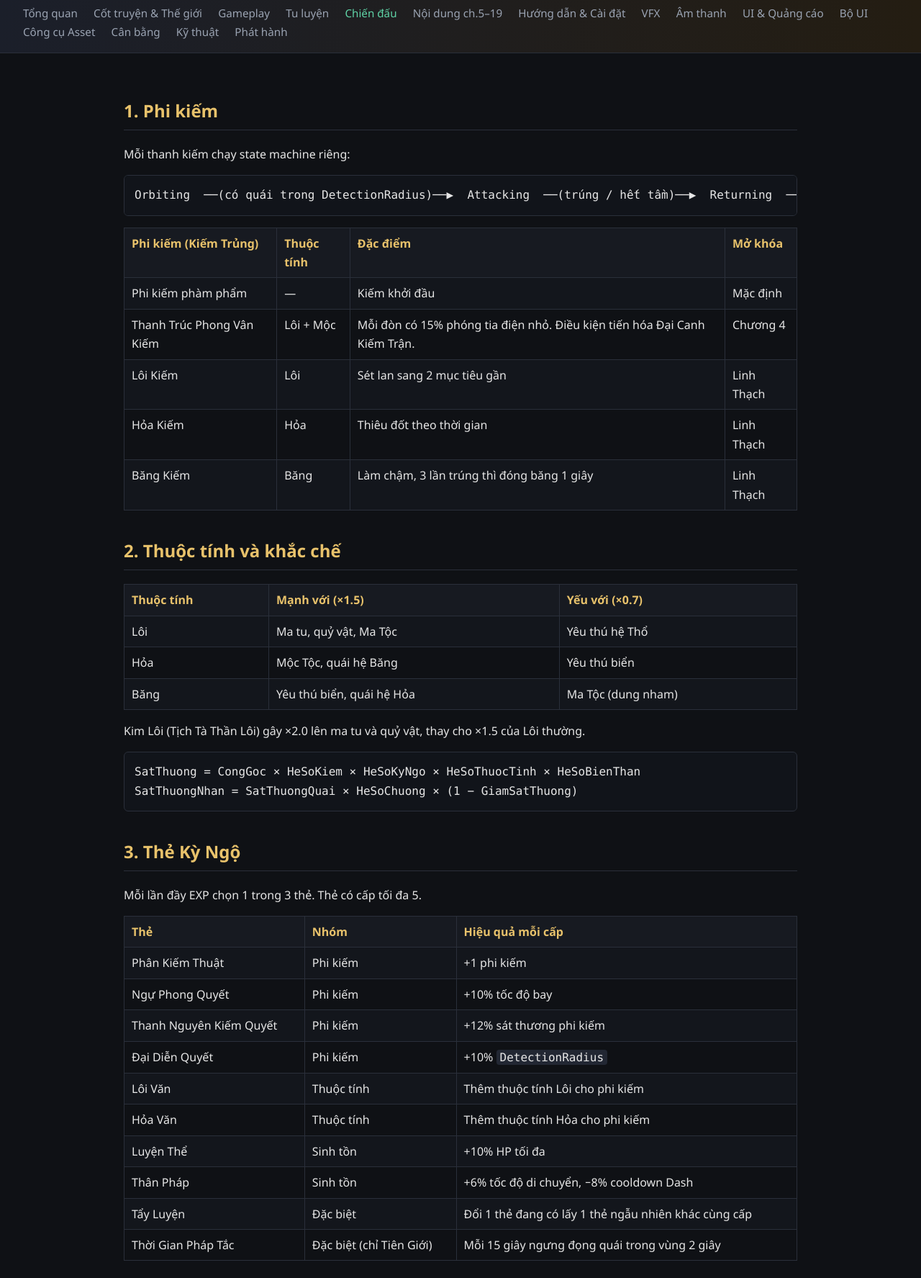
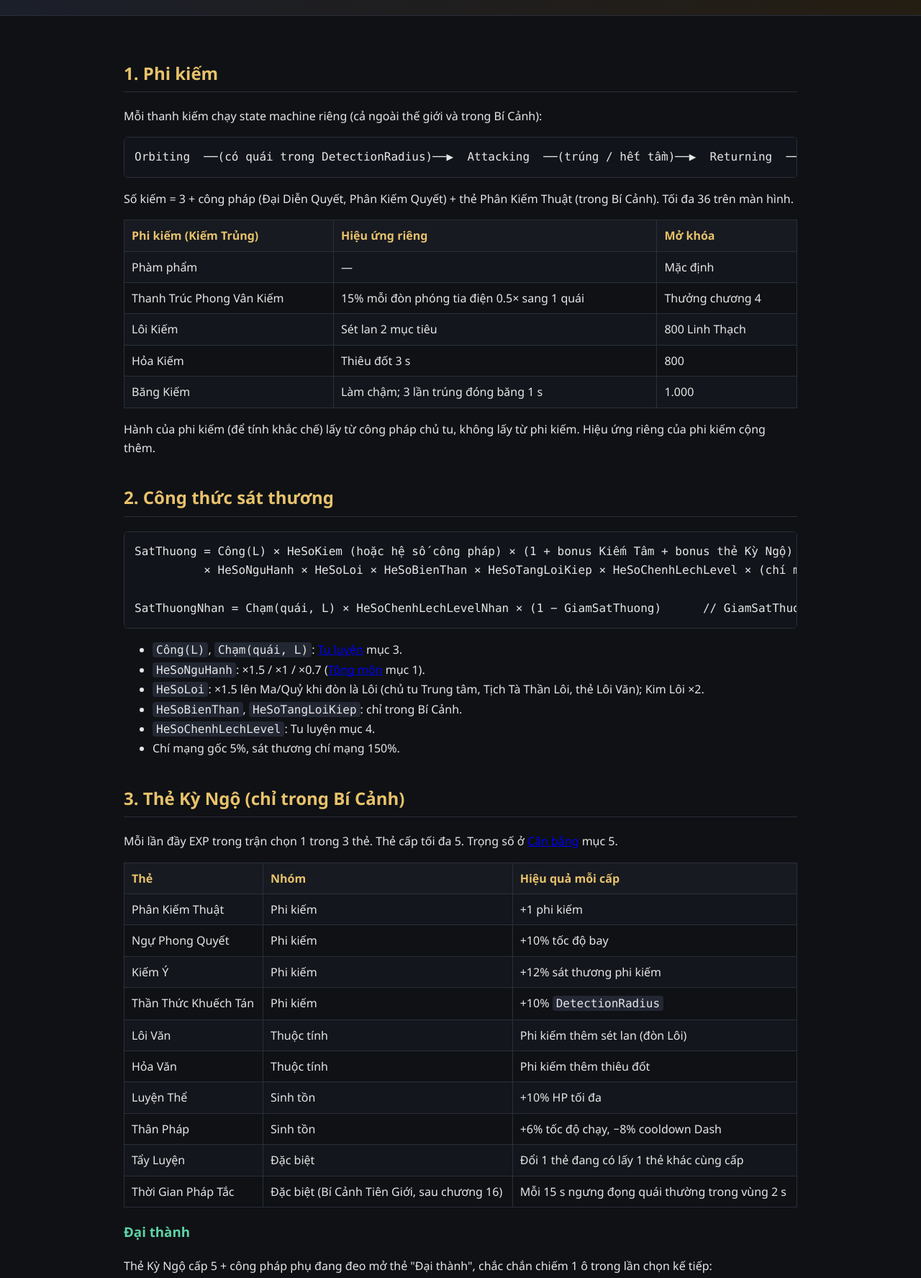
Before and after one commit to Sylphvo/gametutien, a plain HTML site: page chien-dau.html in a window 1280 px wide. Shown: the part 59-1834 px from the top of the page at 72% size. Drawn offline with Linux system fonts and the light colour scheme.

Commit message:
Update chien-dau.html

```diff
--- a/chien-dau.html
+++ b/chien-dau.html
@@ -10,92 +10,76 @@
 <header>
   <h1>Chiến đấu</h1>
   <nav>
-    <a href="index.html">Tổng quan</a>
-    <a href="gdd.html">Cốt truyện &amp; Thế giới</a>
-    <a href="gameplay.html">Gameplay</a>
-    <a href="tu-luyen.html">Tu luyện</a>
-    <a href="chien-dau.html" class="active">Chiến đấu</a>
-    <a href="noi-dung.html">Nội dung ch.5–19</a>
-    <a href="he-thong-phu.html">Hướng dẫn &amp; Cài đặt</a>
-    <a href="vfx.html">VFX</a>
-    <a href="am-thanh.html">Âm thanh</a>
-    <a href="ui-quang-cao.html">UI &amp; Quảng cáo</a>
-    <a href="ui-kit.html">Bộ UI</a>
-    <a href="cong-cu-asset.html">Công cụ Asset</a>
-    <a href="can-bang.html">Cân bằng</a>
-    <a href="ky-thuat.html">Kỹ thuật</a>
-    <a href="phat-hanh.html">Phát hành</a>
   </nav>
 </header>
 <main>
   <h2>1. Phi kiếm</h2>
-  <p>Mỗi thanh kiếm chạy state machine riêng:</p>
+  <p>Mỗi thanh kiếm chạy state machine riêng (cả ngoài thế giới và trong Bí Cảnh):</p>
   <pre><code>Orbiting  ──(có quái trong DetectionRadius)──▶  Attacking  ──(trúng / hết tầm)──▶  Returning  ──▶  Orbiting</code></pre>
+  <p>Số kiếm = 3 + công pháp (Đại Diễn Quyết, Phân Kiếm Quyết) + thẻ Phân Kiếm Thuật (trong Bí Cảnh). Tối đa 36 trên màn hình.</p>
   <table>
-    <tr><th>Phi kiếm (Kiếm Trủng)</th><th>Thuộc tính</th><th>Đặc điểm</th><th>Mở khóa</th></tr>
-    <tr><td>Phi kiếm phàm phẩm</td><td>—</td><td>Kiếm khởi đầu</td><td>Mặc định</td></tr>
-    <tr><td>Thanh Trúc Phong Vân Kiếm</td><td>Lôi + Mộc</td><td>Mỗi đòn có 15% phóng tia điện nhỏ. Điều kiện tiến hóa Đại Canh Kiếm Trận.</td><td>Chương 4</td></tr>
-    <tr><td>Lôi Kiếm</td><td>Lôi</td><td>Sét lan sang 2 mục tiêu gần</td><td>Linh Thạch</td></tr>
-    <tr><td>Hỏa Kiếm</td><td>Hỏa</td><td>Thiêu đốt theo thời gian</td><td>Linh Thạch</td></tr>
-    <tr><td>Băng Kiếm</td><td>Băng</td><td>Làm chậm, 3 lần trúng thì đóng băng 1 giây</td><td>Linh Thạch</td></tr>
+    <tr><th>Phi kiếm (Kiếm Trủng)</th><th>Hiệu ứng riêng</th><th>Mở khóa</th></tr>
+    <tr><td>Phàm phẩm</td><td>—</td><td>Mặc định</td></tr>
+    <tr><td>Thanh Trúc Phong Vân Kiếm</td><td>15% mỗi đòn phóng tia điện 0.5× sang 1 quái</td><td>Thưởng chương 4</td></tr>
+    <tr><td>Lôi Kiếm</td><td>Sét lan 2 mục tiêu</td><td>800 Linh Thạch</td></tr>
+    <tr><td>Hỏa Kiếm</td><td>Thiêu đốt 3 s</td><td>800</td></tr>
+    <tr><td>Băng Kiếm</td><td>Làm chậm; 3 lần trúng đóng băng 1 s</td><td>1.000</td></tr>
   </table>
+  <p>Hành của phi kiếm (để tính khắc chế) lấy từ công pháp chủ tu, không lấy từ phi kiếm. Hiệu ứng riêng của phi kiếm cộng thêm.</p>
 
-  <h2>2. Thuộc tính và khắc chế</h2>
-  <table>
-    <tr><th>Thuộc tính</th><th>Mạnh với (×1.5)</th><th>Yếu với (×0.7)</th></tr>
-    <tr><td>Lôi</td><td>Ma tu, quỷ vật, Ma Tộc</td><td>Yêu thú hệ Thổ</td></tr>
-    <tr><td>Hỏa</td><td>Mộc Tộc, quái hệ Băng</td><td>Yêu thú biển</td></tr>
-    <tr><td>Băng</td><td>Yêu thú biển, quái hệ Hỏa</td><td>Ma Tộc (dung nham)</td></tr>
-  </table>
-  <p>Kim Lôi (Tịch Tà Thần Lôi) gây ×2.0 lên ma tu và quỷ vật, thay cho ×1.5 của Lôi thường.</p>
-  <pre><code>SatThuong = CongGoc × HeSoKiem × HeSoKyNgo × HeSoThuocTinh × HeSoBienThan
-SatThuongNhan = SatThuongQuai × HeSoChuong × (1 − GiamSatThuong)</code></pre>
+  <h2>2. Công thức sát thương</h2>
+  <pre><code>SatThuong = Công(L) × HeSoKiem (hoặc hệ số công pháp) × (1 + bonus Kiếm Tâm + bonus thẻ Kỳ Ngộ)
+          × HeSoNguHanh × HeSoLoi × HeSoBienThan × HeSoTangLoiKiep × HeSoChenhLechLevel × (chí mạng ? SatThuongChiMang : 1)
 
-  <h2>3. Thẻ Kỳ Ngộ</h2>
-  <p>Mỗi lần đầy EXP chọn 1 trong 3 thẻ. Thẻ có cấp tối đa 5.</p>
+SatThuongNhan = Chạm(quái, L) × HeSoChenhLechLevelNhan × (1 − GiamSatThuong)      // GiamSatThuong tối đa 60%</code></pre>
+  <ul>
+    <li><code>Công(L)</code>, <code>Chạm(quái, L)</code>: <a href="tu-luyen.html">Tu luyện</a> mục 3.</li>
+    <li><code>HeSoNguHanh</code>: ×1.5 / ×1 / ×0.7 (<a href="tong-mon.html">Tông môn</a> mục 1).</li>
+    <li><code>HeSoLoi</code>: ×1.5 lên Ma/Quỷ khi đòn là Lôi (chủ tu Trung tâm, Tịch Tà Thần Lôi, thẻ Lôi Văn); Kim Lôi ×2.</li>
+    <li><code>HeSoBienThan</code>, <code>HeSoTangLoiKiep</code>: chỉ trong Bí Cảnh.</li>
+    <li><code>HeSoChenhLechLevel</code>: Tu luyện mục 4.</li>
+    <li>Chí mạng gốc 5%, sát thương chí mạng 150%.</li>
+  </ul>
+
+  <h2>3. Thẻ Kỳ Ngộ (chỉ trong Bí Cảnh)</h2>
+  <p>Mỗi lần đầy EXP trong trận chọn 1 trong 3 thẻ. Thẻ cấp tối đa 5. Trọng số ở <a href="can-bang.html">Cân bằng</a> mục 5.</p>
   <table>
     <tr><th>Thẻ</th><th>Nhóm</th><th>Hiệu quả mỗi cấp</th></tr>
     <tr><td>Phân Kiếm Thuật</td><td>Phi kiếm</td><td>+1 phi kiếm</td></tr>
     <tr><td>Ngự Phong Quyết</td><td>Phi kiếm</td><td>+10% tốc độ bay</td></tr>
-    <tr><td>Thanh Nguyên Kiếm Quyết</td><td>Phi kiếm</td><td>+12% sát thương phi kiếm</td></tr>
-    <tr><td>Đại Diễn Quyết</td><td>Phi kiếm</td><td>+10% <code>DetectionRadius</code></td></tr>
-    <tr><td>Lôi Văn</td><td>Thuộc tính</td><td>Thêm thuộc tính Lôi cho phi kiếm</td></tr>
-    <tr><td>Hỏa Văn</td><td>Thuộc tính</td><td>Thêm thuộc tính Hỏa cho phi kiếm</td></tr>
+    <tr><td>Kiếm Ý</td><td>Phi kiếm</td><td>+12% sát thương phi kiếm</td></tr>
+    <tr><td>Thần Thức Khuếch Tán</td><td>Phi kiếm</td><td>+10% <code>DetectionRadius</code></td></tr>
+    <tr><td>Lôi Văn</td><td>Thuộc tính</td><td>Phi kiếm thêm sét lan (đòn Lôi)</td></tr>
+    <tr><td>Hỏa Văn</td><td>Thuộc tính</td><td>Phi kiếm thêm thiêu đốt</td></tr>
     <tr><td>Luyện Thể</td><td>Sinh tồn</td><td>+10% HP tối đa</td></tr>
-    <tr><td>Thân Pháp</td><td>Sinh tồn</td><td>+6% tốc độ di chuyển, −8% cooldown Dash</td></tr>
-    <tr><td>Tẩy Luyện</td><td>Đặc biệt</td><td>Đổi 1 thẻ đang có lấy 1 thẻ ngẫu nhiên khác cùng cấp</td></tr>
-    <tr><td>Thời Gian Pháp Tắc</td><td>Đặc biệt (chỉ Tiên Giới)</td><td>Mỗi 15 giây ngưng đọng quái trong vùng 2 giây</td></tr>
+    <tr><td>Thân Pháp</td><td>Sinh tồn</td><td>+6% tốc độ chạy, −8% cooldown Dash</td></tr>
+    <tr><td>Tẩy Luyện</td><td>Đặc biệt</td><td>Đổi 1 thẻ đang có lấy 1 thẻ khác cùng cấp</td></tr>
+    <tr><td>Thời Gian Pháp Tắc</td><td>Đặc biệt (Bí Cảnh Tiên Giới, sau chương 16)</td><td>Mỗi 15 s ngưng đọng quái thường trong vùng 2 s</td></tr>
   </table>
 
-  <h3>Tiến hóa</h3>
-  <p>Khi đủ điều kiện, thẻ tiến hóa xuất hiện trong lần chọn tiếp theo.</p>
+  <h3>Đại thành</h3>
+  <p>Thẻ Kỳ Ngộ cấp 5 + công pháp phụ đang đeo mở thẻ "Đại thành", chắc chắn chiếm 1 ô trong lần chọn kế tiếp:</p>
   <table>
-    <tr><th>Tiến hóa</th><th>Điều kiện</th><th>Hiệu quả</th></tr>
-    <tr><td><b>Đại Canh Kiếm Trận</b></td><td>Trang bị Thanh Trúc Phong Vân Kiếm + Thanh Nguyên Kiếm Quyết cấp 5 + ít nhất 12 phi kiếm</td><td>Mỗi 25 giây, toàn bộ phi kiếm bày trận quanh người, kiếm võng vàng chém liên tục mọi quái trong vùng trong 4 giây</td></tr>
-    <tr><td><b>Tịch Tà Thần Lôi</b></td><td>Lôi Văn cấp 5 + đã mở Kim Lôi</td><td>Sét lan vàng kim nhảy 5 mục tiêu, xóa buff của quái hệ Ma</td></tr>
-    <tr><td><b>Càn Lam Băng Diễm</b></td><td>Thần Luân Hư Thiên Đỉnh + Hỏa Văn cấp 5</td><td>Lửa xanh lam vừa thiêu vừa đóng băng, lan khi quái chết</td></tr>
+    <tr><th>Đại thành</th><th>Điều kiện</th><th>Hiệu quả trong trận</th></tr>
+    <tr><td>Đại Canh Kiếm Trận – Đại thành</td><td>Kiếm Ý cấp 5 + đeo Đại Canh Kiếm Trận</td><td>CD −50%, bán kính +1, sát thương mỗi nhát ×1.5. Hiển thị tới 72 kiếm bằng 1 Particle System</td></tr>
+    <tr><td>Tịch Tà Thần Lôi – Đại thành</td><td>Lôi Văn cấp 5 + đeo Tịch Tà Thần Lôi</td><td>+3 mục tiêu, xóa khiên của cả boss</td></tr>
+    <tr><td>Càn Lam Băng Diễm – Đại thành</td><td>Hỏa Văn cấp 5 + đeo Càn Lam Băng Diễm</td><td>Hình nón 150°, quái bị đóng băng chết thì nổ băng r=1.5, 1×</td></tr>
   </table>
-  <div class="note">Số phi kiếm trên màn hình giới hạn 36 để giữ 60 FPS. Đại Canh Kiếm Trận hiển thị 72 kiếm bằng một Particle System riêng, không dùng 72 GameObject.</div>
 
-  <h2>4. Kẻ địch</h2>
-  <table>
-    <tr><th>Giới diện</th><th>Quái thường</th><th>Hành vi</th></tr>
-    <tr><td>Nhân Giới</td><td>Yêu lang, yêu thú biển, đệ tử ma đạo, quỷ vật</td><td>Lao thẳng vào người chơi; đệ tử ma đạo bắn đạn từ xa</td></tr>
-    <tr><td>Linh Giới</td><td>Giác Xi, Dạ Xoa, Mộc Tộc, ma binh</td><td>Đi theo bầy, có loại tự nổ, có loại tạo khiên cho đồng đội</td></tr>
-    <tr><td>Tiên Giới</td><td>Tiên binh Thiên Đình, Man Hoang tộc</td><td>Dịch chuyển ngắn, bắn đạn theo hình mẫu</td></tr>
-  </table>
-  <p>Quái do <code>WaveSpawner</code> sinh theo bảng wave của từng Bí Cảnh, tăng dần mật độ theo thời gian.</p>
+  <h2>4. Quái</h2>
+  <p>Hành vi, nhãn phe và chỉ số gốc ở <a href="noi-dung.html">Quái &amp; Boss</a>. Hành (ngũ hành) của quái lấy theo vùng (<a href="the-gioi.html">Thế giới mở</a> mục 6).
+  Ngoài thế giới quái đứng theo nhóm; trong Bí Cảnh do <code>WaveSpawner</code> sinh theo wave.</p>
 
   <h2>5. Boss</h2>
   <table>
-    <tr><th>Boss</th><th>Chương</th><th>Cơ chế chính</th></tr>
-    <tr><td>Mặc Đại Phu</td><td>2</td><td>Bắn độc hình quạt; dưới 50% máu tung "đoạt xá" (vùng hút người chơi vào giữa, phải lướt ra)</td></tr>
-    <tr><td>Thủy Tổ Ma Tộc Nguyên Yểm</td><td>13</td><td>Triệu hồi ma binh, phủ ma khí giảm tầm nhìn</td></tr>
-    <tr><td>Thủy Tổ Bảo Hoa &amp; Lục Cực</td><td>14</td><td>Hai boss cùng lúc, phải tách ra đánh</td></tr>
-    <tr><td>Cổ Hoặc Kim</td><td>19</td><td>Ngưng đọng thời gian người chơi 1.5 giây (màn hình mất màu dần 1 giây trước để báo), tua ngược máu một lần ở 30%</td></tr>
+    <tr><th>Boss</th><th>Nơi</th><th>Cơ chế chính</th></tr>
+    <tr><td>Mặc Đại Phu</td><td>Bí Cảnh chương 2</td><td>Độc hình quạt; dưới 50% HP tung "Đoạt Xá" (hút về tâm, phải Dash ra)</td></tr>
+    <tr><td>Thủy Tổ Nguyên Yểm</td><td>Bí Cảnh chương 13</td><td>Gọi ma binh, ma khí giảm tầm nhìn</td></tr>
+    <tr><td>Thủy Tổ Bảo Hoa &amp; Lục Cực</td><td>Bí Cảnh chương 14</td><td>Hai boss cùng lúc</td></tr>
+    <tr><td>Cổ Hoặc Kim</td><td>Bí Cảnh chương 19</td><td>Ngưng đọng thời gian (màn hình mất màu dần 1 s trước), tua ngược máu một lần ở 30%</td></tr>
+    <tr><td>Boss thế giới</td><td>15 ô (Thế giới mở mục 7)</td><td>Có vùng đấu bán kính 12; ra khỏi vùng 5 s thì boss hồi đầy máu</td></tr>
   </table>
-  <div class="note">Mọi đòn diện rộng của boss phải có vùng cảnh báo hiển thị ít nhất 0.6 giây trước khi gây sát thương.
-  Code dùng chung <code>BossController</code> (trước đây gọi là <code>VoidBoss</code>), mỗi boss là một ScriptableObject cấu hình phase và chiêu.</div>
+  <div class="note">Mọi đòn diện rộng của boss có vùng cảnh báo ít nhất 0.6 s. Một class <code>BossController</code> chung, mỗi boss là một <code>BossData</code> ghép từ thư viện chiêu.</div>
 </main>
 <footer>Tài liệu nội bộ – Vạn Kiếm Độ Kiếp</footer>
 </body>
```
